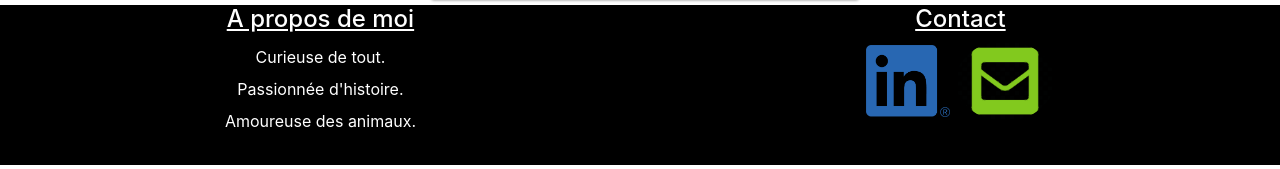
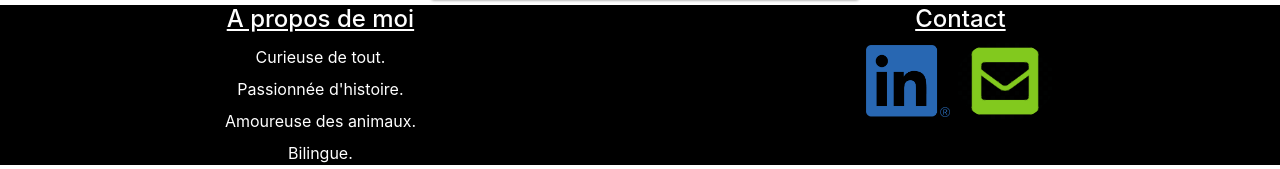
Before and after one commit to Callielogal/CV, a plain HTML site: page index.html in a window 1280 px wide. Shown: the part 1743-1912 px from the top of the page. Drawn offline with nearby package versions, Linux system fonts and the light colour scheme.

Commit message:
new version, clean, bilingue

```diff
--- a/index.html
+++ b/index.html
@@ -102,6 +102,7 @@
             <p>Curieuse de tout.</p>
             <p>Passionnée d'histoire.</p>
             <p>Amoureuse des animaux.</p>
+            <p>Bilingue.</p>
             </div>
 
             <div class="Contact">
```
